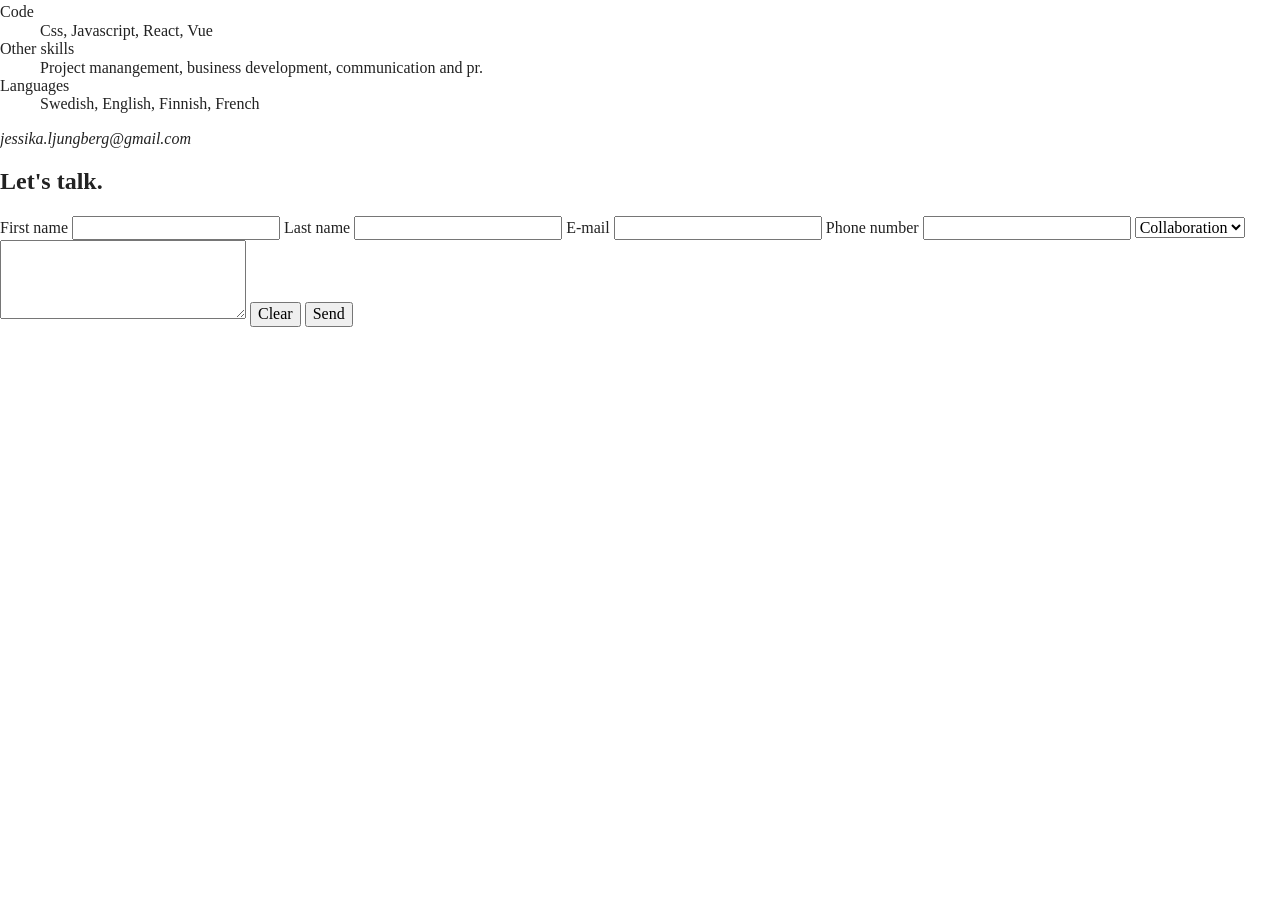
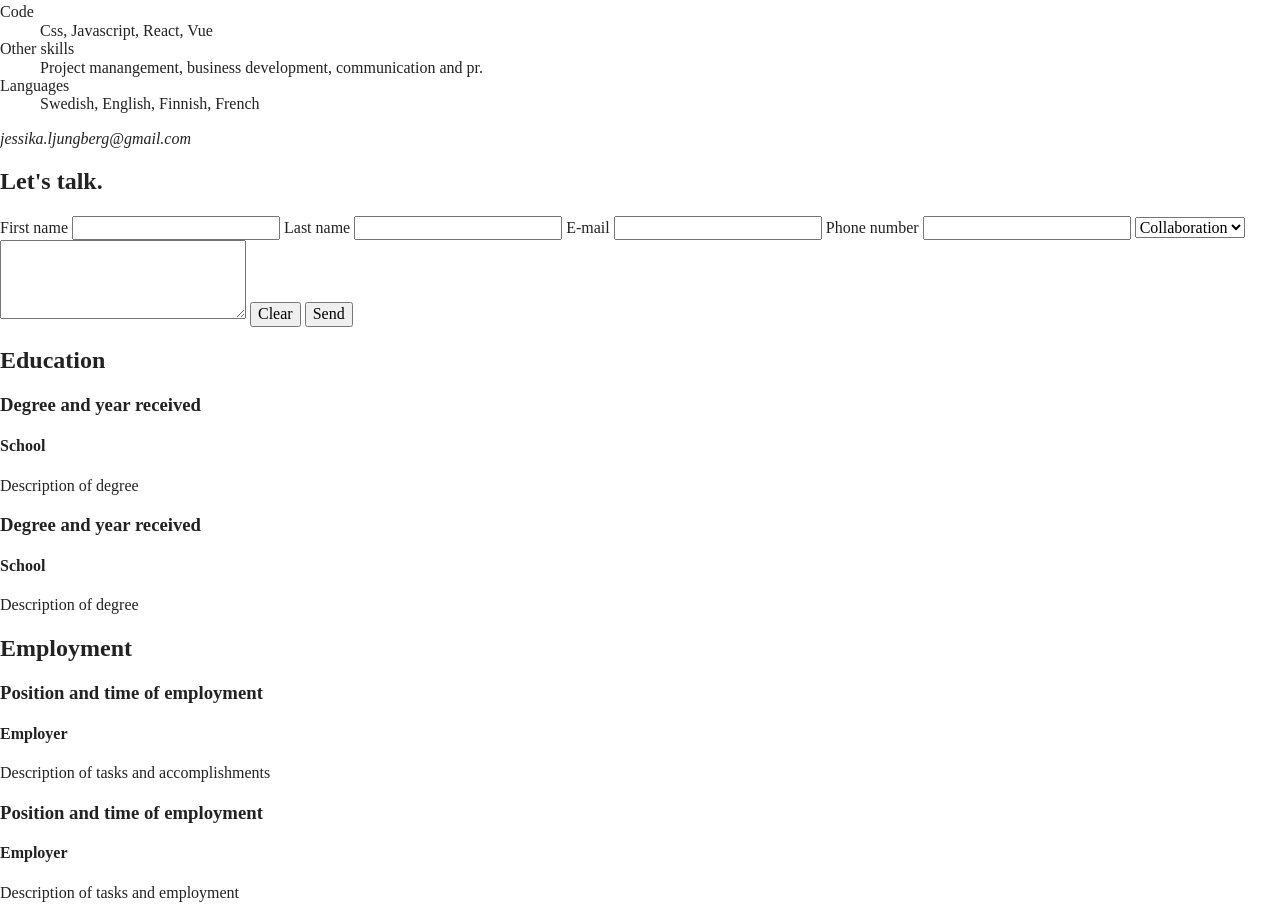
Before and after one commit to jessworks/fed23-html-css-inlamning-1, a website built with Parcel: page html5-boilerplate_v8.0.0/index.html in a window 1280 px wide. Shown: the part 744-1662 px from the top of the page. Before the commit the page ends 1071 px from the top, so only its background shows below. Built offline with nearby package versions, Linux system fonts and the light colour scheme.

Commit message:
Main added

```diff
--- a/html5-boilerplate_v8.0.0/index.html
+++ b/html5-boilerplate_v8.0.0/index.html
@@ -66,7 +66,34 @@
     </form>
   </aside>
 
-
+  <main>
+    <section>
+      <h2>Education</h2>
+      <article>
+        <h3>Degree and year received</h3>
+        <h4>School</h4>
+        <p>Description of degree</p>
+      </article>
+      <article>
+        <h3>Degree and year received</h3>
+        <h4>School</h4>
+        <p>Description of degree</p>
+      </article>
+    </section>
+    <section>
+      <h2>Employment</h2>
+      <article>
+        <h3>Position and time of employment</h3>
+        <h4>Employer</h4>
+        <p>Description of tasks and accomplishments</p>
+      </article>
+      <article>
+        <h3>Position and time of employment</h3>
+        <h4>Employer</h4>
+        <p>Description of tasks and employment</p>
+      </article>
+    </section>
+  </main>
 </body>
 
 </html>
```
